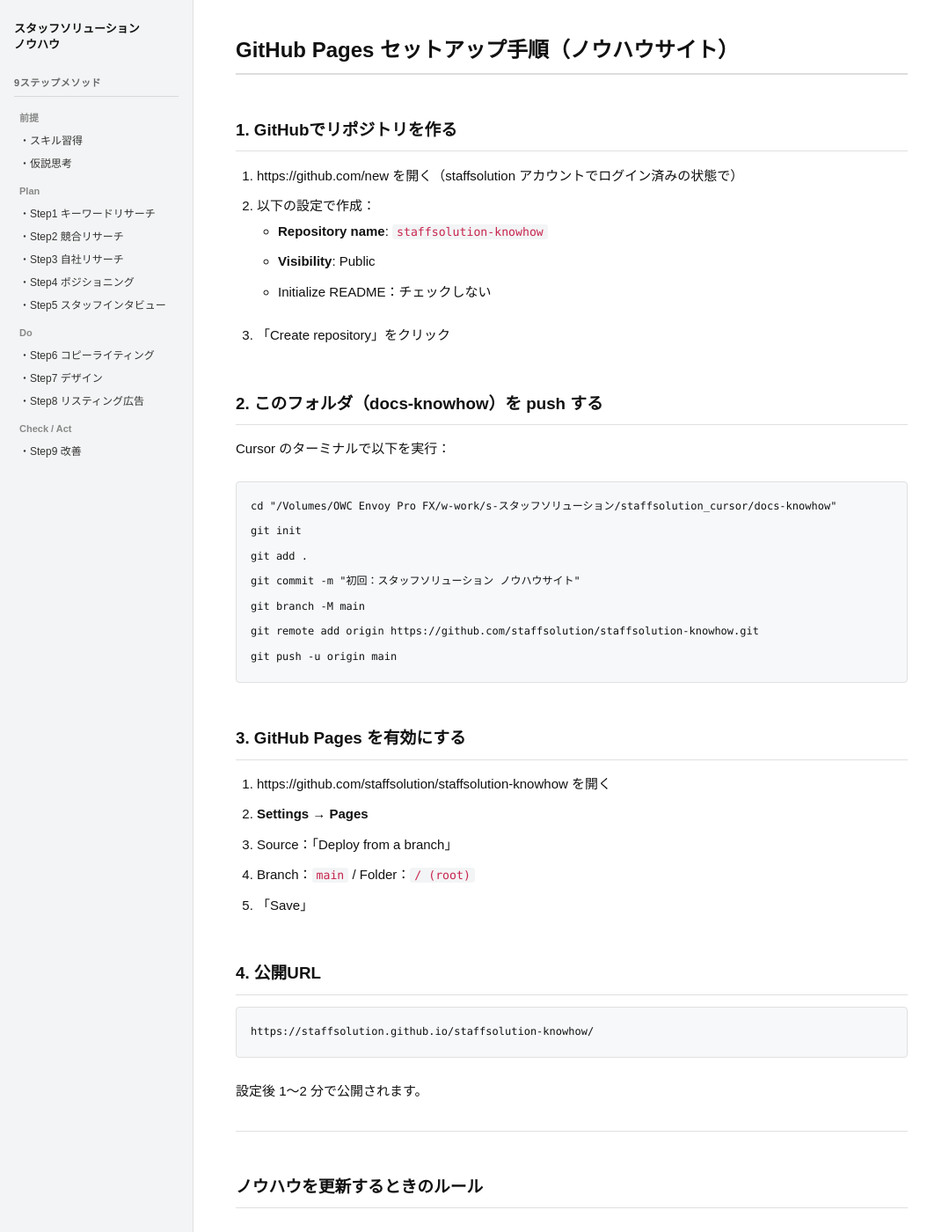
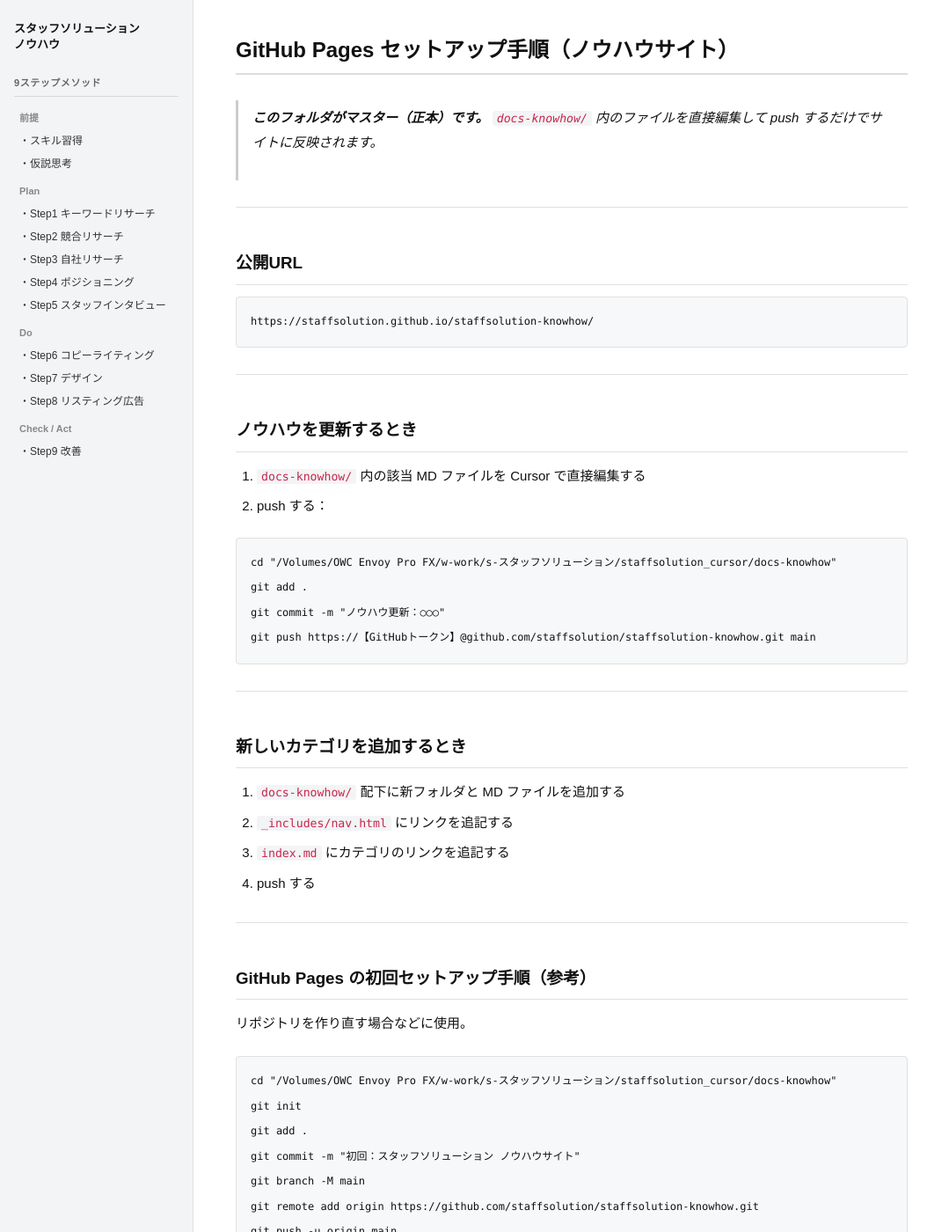
Before and after one commit to staffsolution/staffsolution-knowhow, a Jekyll site: the page built from SETUP.md, in a window 1280 px wide and 1400 px high. Shown: the whole window at 88% size, without its empty margins (0-1079 px from the left). Built offline with Jekyll 4.4.1, drawn with Linux system fonts in a browser that asks for light colours; our own code applies the rules of GitHub Pages for plain Markdown files; some of the changed text lies outside the part shown.

Commit message:
一本化：docs-knowhowをマスターに・SETUP.md更新
Made-with: Cursor

````diff
--- a/SETUP.md
+++ b/SETUP.md
@@ -1,17 +1,44 @@
 # GitHub Pages セットアップ手順（ノウハウサイト）
 
-## 1. GitHubでリポジトリを作る
+> **このフォルダがマスター（正本）です。**
+> `docs-knowhow/` 内のファイルを直接編集して push するだけでサイトに反映されます。
 
-1. https://github.com/new を開く（staffsolution アカウントでログイン済みの状態で）
-2. 以下の設定で作成：
-   - **Repository name**: `staffsolution-knowhow`
-   - **Visibility**: Public
-   - Initialize README：チェックしない
-3. 「Create repository」をクリック
+---
 
-## 2. このフォルダ（docs-knowhow）を push する
+## 公開URL
 
-Cursor のターミナルで以下を実行：
+```
+https://staffsolution.github.io/staffsolution-knowhow/
+```
+
+---
+
+## ノウハウを更新するとき
+
+1. `docs-knowhow/` 内の該当 MD ファイルを Cursor で直接編集する
+2. push する：
+
+```bash
+cd "/Volumes/OWC Envoy Pro FX/w-work/s-スタッフソリューション/staffsolution_cursor/docs-knowhow"
+git add .
+git commit -m "ノウハウ更新：○○○"
+git push https://【GitHubトークン】@github.com/staffsolution/staffsolution-knowhow.git main
+```
+
+---
+
+## 新しいカテゴリを追加するとき
+
+1. `docs-knowhow/` 配下に新フォルダと MD ファイルを追加する
+2. `_includes/nav.html` にリンクを追記する
+3. `index.md` にカテゴリのリンクを追記する
+4. push する
+
+---
+
+## GitHub Pages の初回セットアップ手順（参考）
+
+リポジトリを作り直す場合などに使用。
 
 ```bash
 cd "/Volumes/OWC Envoy Pro FX/w-work/s-スタッフソリューション/staffsolution_cursor/docs-knowhow"
@@ -23,48 +50,4 @@ git remote add origin https://github.com/staffsolution/staffsolution-knowhow.git
 git push -u origin main
 ```
 
-## 3. GitHub Pages を有効にする
-
-1. https://github.com/staffsolution/staffsolution-knowhow を開く
-2. **Settings → Pages**
-3. Source：「Deploy from a branch」
-4. Branch：`main` / Folder：`/ (root)`
-5. 「Save」
-
-## 4. 公開URL
-
-```
-https://staffsolution.github.io/staffsolution-knowhow/
-```
-
-設定後 1〜2 分で公開されます。
-
----
-
-## ノウハウを更新するときのルール
-
-### ノウハウ本体（マスター）を更新する
-
-1. `ノウハウ/9ステップメソッド/` の該当 MD ファイルを Cursor で編集する
-2. `docs-knowhow/9ステップメソッド/` の同名ファイルにも同じ内容をコピーする
-3. push する：
-
-```bash
-cd "/Volumes/OWC Envoy Pro FX/w-work/s-スタッフソリューション/staffsolution_cursor/docs-knowhow"
-git add .
-git commit -m "ノウハウ更新：○○○"
-git push
-```
-
-### 新しいカテゴリを追加するとき
-
-1. `docs-knowhow/` 配下に新フォルダと MD ファイルを追加する
-2. `_includes/nav.html` にリンクを追記する
-3. `index.md` にカテゴリのリンクを追記する
-4. push する
-
----
-
-> **注意**：`ノウハウ/9ステップメソッド/` がマスター（正本）。
-> `docs-knowhow/9ステップメソッド/` はサイト公開用のコピー。
-> 必ずマスター側を先に更新してから、docs-knowhow 側に反映する。
+GitHub → Settings → Pages → Source：Deploy from a branch → main / root → Save
````
